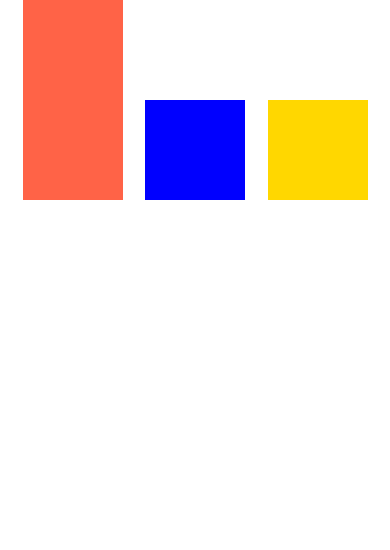
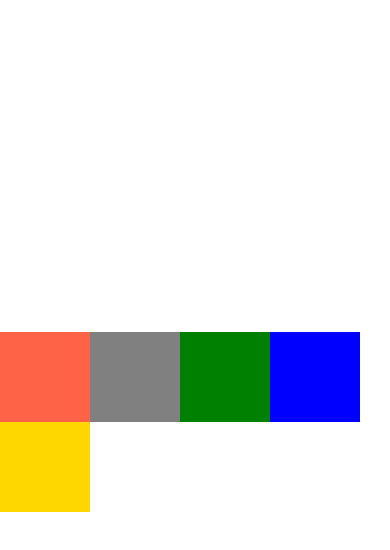
Before and after one commit to ajinkyacodes/rn-ui-design, a React Native app: screen / in a window 390 px wide. Shown: the top 550 px of the page. Built offline with nearby package versions, Linux system fonts and the light colour scheme.

Commit message:
flex-wrap property added

```diff
--- a/src/basics/FlexConcepts.tsx
+++ b/src/basics/FlexConcepts.tsx
@@ -6,22 +6,36 @@ const FlexConcepts = () => {
 		<View style={styles.container}>
 			<View
 				style={{
-					width: 100,
-					height: 200,
+					width: 90,
+					height: 90,
 					backgroundColor: 'tomato',
 				}}
 			/>
 			<View
 				style={{
-					width: 100,
-					height: 100,
+					width: 90,
+					height: 90,
+					backgroundColor: 'grey',
+				}}
+			/>
+			<View
+				style={{
+					width: 90,
+					height: 90,
+					backgroundColor: 'green',
+				}}
+			/>
+			<View
+				style={{
+					width: 90,
+					height: 90,
 					backgroundColor: 'blue',
 				}}
 			/>
 			<View
 				style={{
-					width: 100,
-					height: 100,
+					width: 90,
+					height: 90,
 					backgroundColor: 'gold',
 				}}
 			/>
@@ -34,9 +48,11 @@ export default FlexConcepts;
 const styles = StyleSheet.create({
 	container: {
 		flex: 1,
+		flexWrap: 'wrap',
 		backgroundColor: 'white',
 		flexDirection: 'row', // the main access is the horizontal access
-		justifyContent: 'space-evenly', // for horizontal
-		alignItems: 'baseline', // for vertical
+		// justifyContent: 'space-evenly', // for horizontal
+		alignItems: 'center', // for vertical
+		alignContent: 'center',
 	},
 });
```
